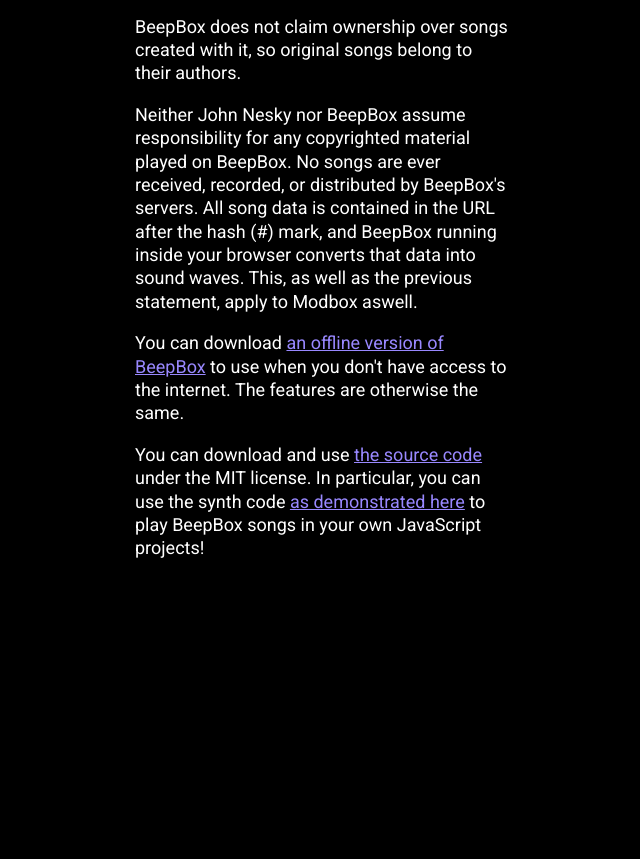
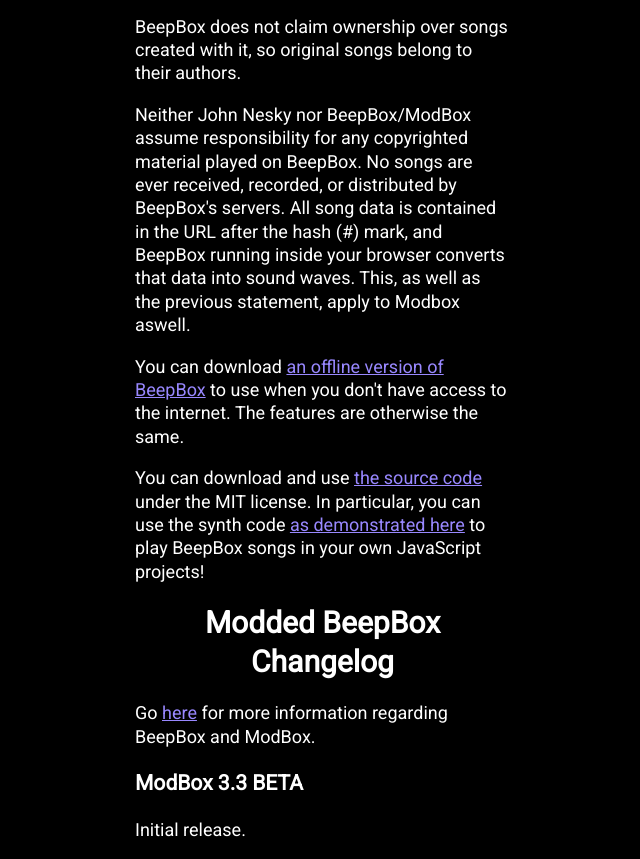
Before and after one commit to ModdedBeepbox/3.3, a plain HTML site: page index.html in a window 1280 px wide. Shown: the part 2588-3447 px from the top of the page, without its empty margins (155-795 px from the left). Before the commit the page ends 3166 px from the top, so only its background shows below. Drawn offline with Linux system fonts and the light colour scheme.

Commit message:
Changed links and added a changelog

```diff
--- a/index.html
+++ b/index.html
@@ -5,7 +5,7 @@
 	<meta name="viewport" content="width=device-width, initial-scale=1.0" />
 	<title>Modbox 3.3 BETA</title>
 	<link rel="icon" href="favicon.ico" type="image/x-icon" />
-	<meta name="description" content="BeepBox is an online tool for sketching and sharing chiptune melodies." />
+	<meta name="description" content="BeepBox is an online tool for sketching and sharing chiptune melodies. ModBox expands the world of BeepBox into a whole new realm!" />
 	<meta name="keywords" content="chiptune, music, melody, composition, tool, square wave, NES, NSF, BeepBox, beepbox" />
 	<meta name="apple-mobile-web-app-capable" content="yes" />
 	<meta name="apple-mobile-web-app-status-bar-style" content="black" />
@@ -174,13 +174,27 @@
 				BeepBox does not claim ownership over songs created with it, so original songs belong to their authors.
 			</p>
 			<p>
-				Neither John Nesky nor BeepBox assume responsibility for any copyrighted material played on BeepBox. No songs are ever received, recorded, or distributed by BeepBox's servers. All song data is contained in the URL after the hash (#) mark, and BeepBox running inside your browser converts that data into sound waves. This, as well as the previous statement, apply to Modbox aswell.
+				Neither John Nesky nor BeepBox/ModBox assume responsibility for any copyrighted material played on BeepBox. No songs are ever received, recorded, or distributed by BeepBox's servers. All song data is contained in the URL after the hash (#) mark, and BeepBox running inside your browser converts that data into sound waves. This, as well as the previous statement, apply to Modbox aswell.
 			</p>
 			<p>
 				You can download <a download="beepbox_offline.html" href="beepbox_offline.html">an offline version of BeepBox</a> to use when you don't have access to the internet. The features are otherwise the same.
 			</p>
 			<p>
 				You can download and use <a href="https://github.com/ModdedBeepbox/3.3">the source code</a> under the MIT license. In particular, you can use the synth code <a href="synth_example.html">as demonstrated here</a> to play BeepBox songs in your own JavaScript projects!
+			</p>
+
+			<h1>
+				Modded BeepBox Changelog
+			</h1>
+			<p>
+				Go <a href="https://beepbox.fandom.com/wiki/Beepbox_Wiki">here</a> for more information regarding BeepBox and ModBox.
+			</p>
+
+			<h3>
+				ModBox 3.3 BETA
+			</h3>
+			<p>
+				Initial release.
 			</p>
 		</div>
 		<div class="twitter-column">
```
